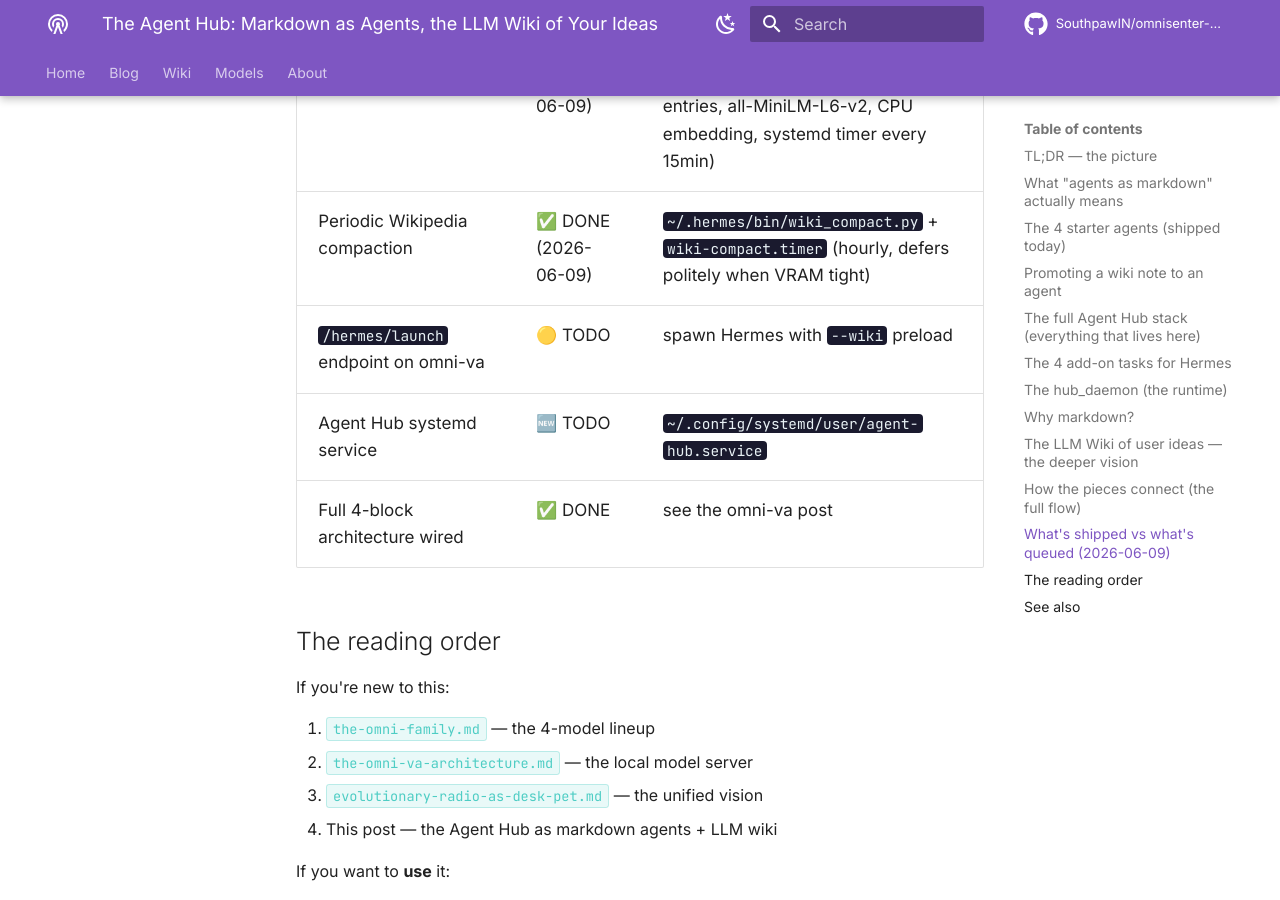
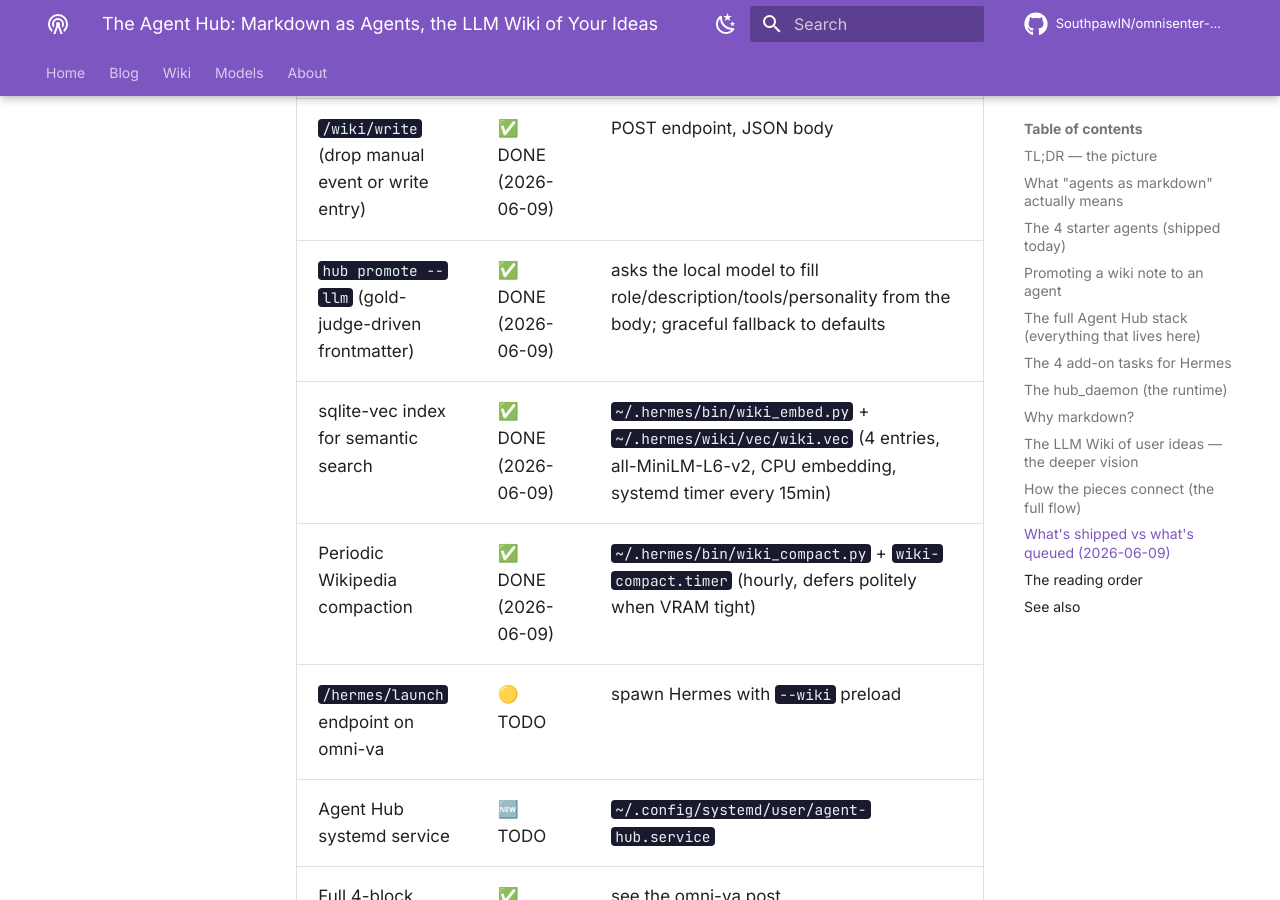
Before and after one commit to SouthpawIN/omnisenter-blog, an MkDocs documentation site: the page built from docs/blog/the-agent-hub-markdown-as-agents.md, in a window 1280 px wide and 900 px high, scrolled down 11290 px. Built offline with MkDocs 1.6.1 and Material for MkDocs 9.7.7, drawn with Linux system fonts in a browser that asks for light colours; comment, search, counter and statistics services are not loaded.

Commit message:
Mirror: hub promote --llm DONE

```diff
--- a/docs/blog/the-agent-hub-markdown-as-agents.md
+++ b/docs/blog/the-agent-hub-markdown-as-agents.md
@@ -393,6 +393,7 @@ it, talk to it, or have it curate the wiki for inspiration.
 | `/hermes/launch` endpoint on omni-va | ✅ DONE (2026-06-09) | spawn Hermes with `--wiki` preloaded + Agent Hub agent spec |
 | `/hub/agents/list`, `/hub/agents/show/<name>`, `/hub/status` | ✅ DONE (2026-06-09) | list/show agents from the markdown hub |
 | `/wiki/write` (drop manual event or write entry) | ✅ DONE (2026-06-09) | POST endpoint, JSON body |
+| `hub promote --llm` (gold-judge-driven frontmatter) | ✅ DONE (2026-06-09) | asks the local model to fill role/description/tools/personality from the body; graceful fallback to defaults |
 | sqlite-vec index for semantic search | ✅ DONE (2026-06-09) | `~/.hermes/bin/wiki_embed.py` + `~/.hermes/wiki/vec/wiki.vec` (4 entries, all-MiniLM-L6-v2, CPU embedding, systemd timer every 15min) |
 | Periodic Wikipedia compaction | ✅ DONE (2026-06-09) | `~/.hermes/bin/wiki_compact.py` + `wiki-compact.timer` (hourly, defers politely when VRAM tight) |
 | `/hermes/launch` endpoint on omni-va | 🟡 TODO | spawn Hermes with `--wiki` preload |
```
